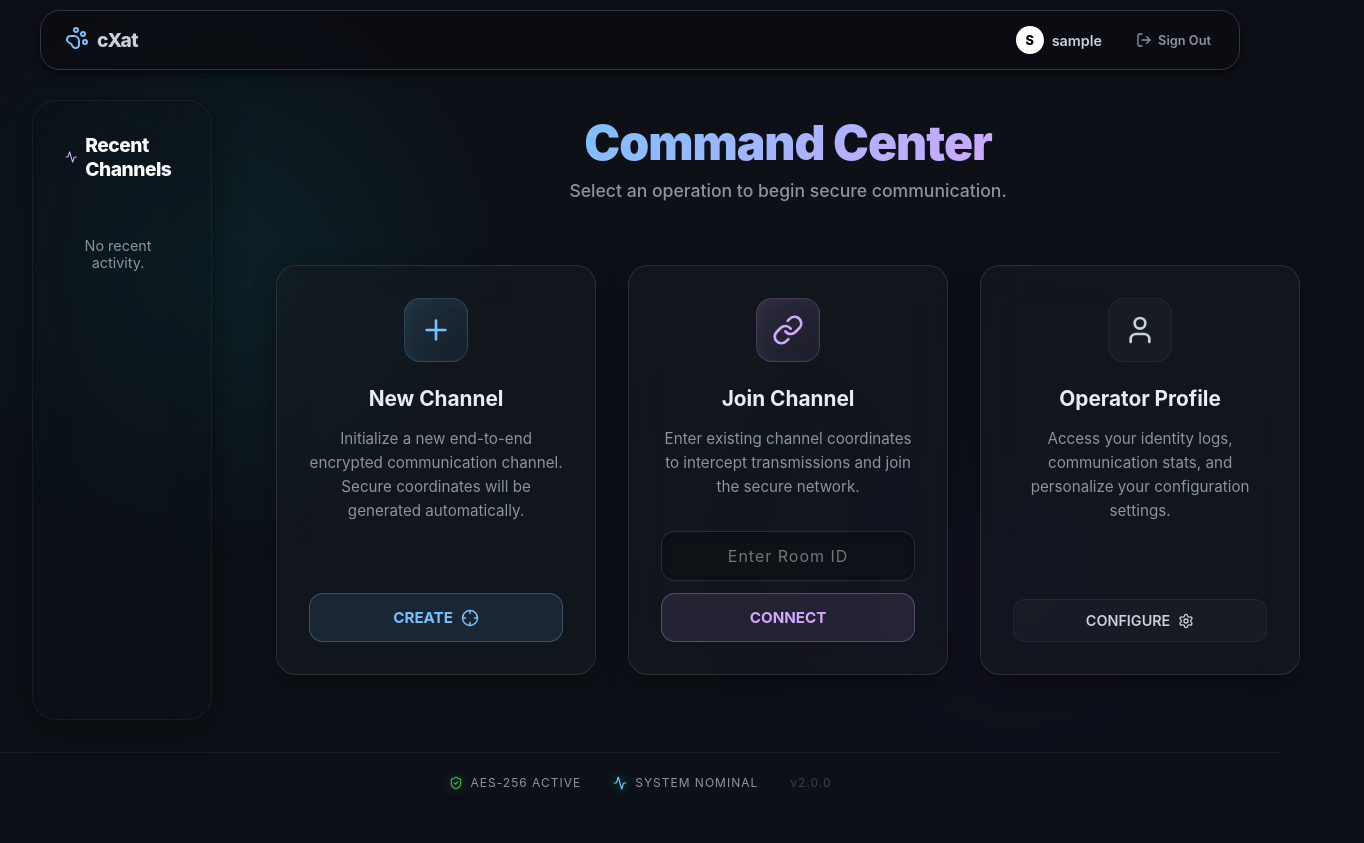
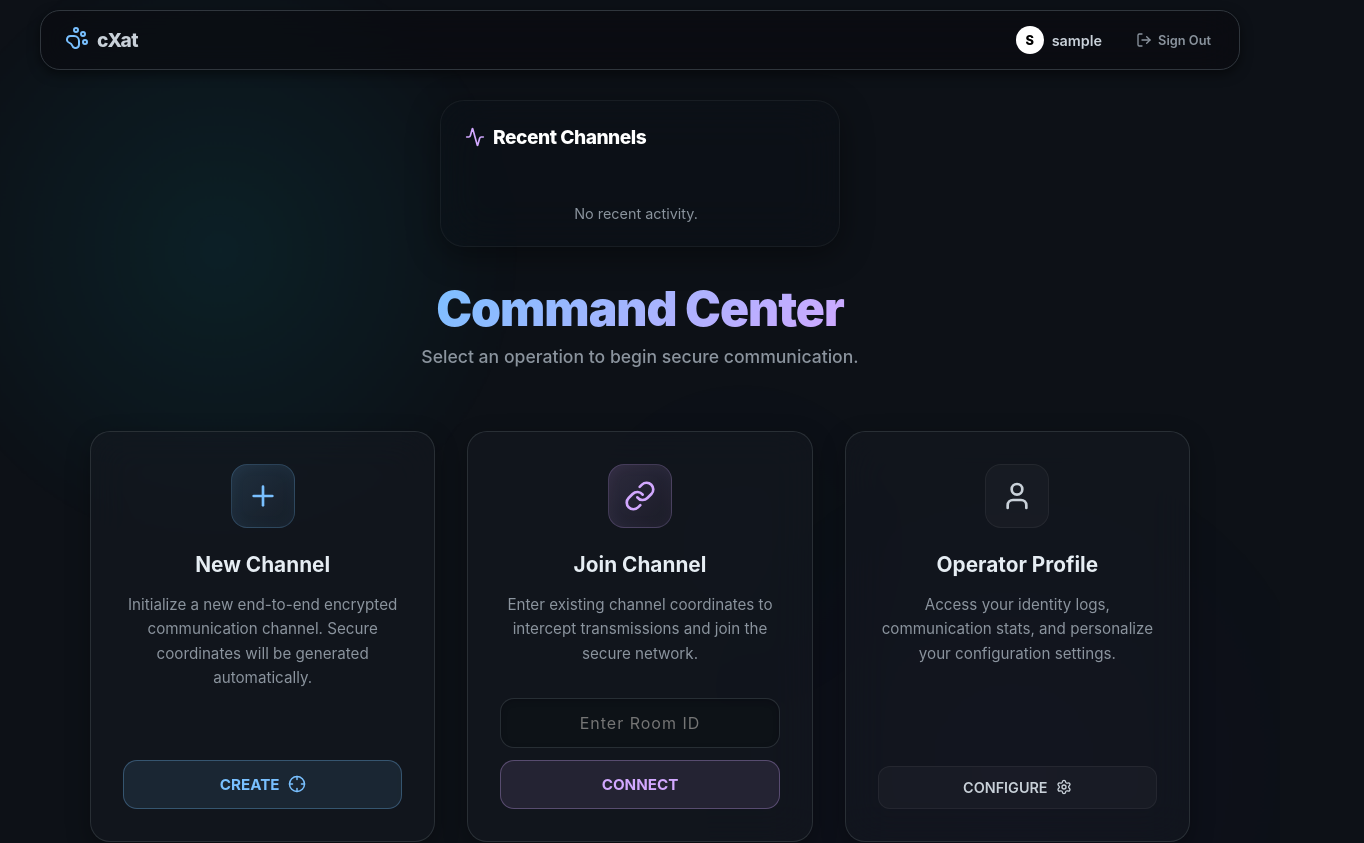
Before and after one commit to anket08/cXat_host, a React (Vite) app in the folder frontend/: page /lobby in a window 1280 px wide. Shown: the top 843 px of the page, 1364 px wide, since content can reach past the window. Before the commit the page ends 812 px from the top, so only its background shows below. Built offline with nearby package versions, Linux system fonts and the light colour scheme; sample sign-in values are in the browser's storage; the HTML template or start-up script is replaced by a standard one.

Commit message:
mapped bk

```diff
--- a/frontend/src/components/Chat.jsx
+++ b/frontend/src/components/Chat.jsx
@@ -58,7 +58,7 @@ const Chat = ({ user, activeRoom: propActiveRoom, onLeaveRoom }) => {
                     return [...prev, message];
                 });
 
-                const isMe = String(message.senderId) === String(user.id) || String(message.senderId) === String(user.username);
+                const isMe = String(message.senderId) === String(user.id);
                 if (!isMe) {
                     client.send("/app/read", {}, JSON.stringify({ roomId: activeRoom, userId: user.id }));
                 }
@@ -82,7 +82,7 @@ const Chat = ({ user, activeRoom: propActiveRoom, onLeaveRoom }) => {
                 setMessages(res.data);
 
                 const hasUnreadFromOthers = res.data.some(m => {
-                    const isMe = String(m.senderId) === String(user.id) || String(m.senderId) === String(user.username);
+                    const isMe = String(m.senderId) === String(user.id);
                     return !m.read && !isMe;
                 });
                 if (hasUnreadFromOthers && stompClientRef.current?.connected) {
@@ -93,8 +93,13 @@ const Chat = ({ user, activeRoom: propActiveRoom, onLeaveRoom }) => {
     };
 
     const sendMessage = () => {
-        if (!input.trim() || !isConnected) return;
-        const payload = { roomId: activeRoom, senderId: user.username, content: input.trim() };
+        console.log("SEND_MESSAGE_TRIGGERED", { input: input.trim(), isConnected });
+        if (!input.trim() || !isConnected) {
+            console.log("SEND_MESSAGE_BLOCKED", { emptyInput: !input.trim(), notConnected: !isConnected });
+            return;
+        }
+        const payload = { roomId: activeRoom, senderId: user.id, content: input.trim() };
+        console.log("SEND PAYLOAD:", payload);
         stompClientRef.current.send("/app/chat", {}, JSON.stringify(payload));
         setInput("");
     };
@@ -168,7 +173,7 @@ const Chat = ({ user, activeRoom: propActiveRoom, onLeaveRoom }) => {
 
                 <AnimatePresence>
                     {messages.map((msg, idx) => {
-                        const isMe = String(msg.senderId) === String(user.id) || String(msg.senderId) === String(user.username);
+                        const isMe = String(msg.senderId) === String(user.id);
                         return (
                             <motion.div
                                 key={msg.id || idx}
--- a/frontend/src/components/Lobby.jsx
+++ b/frontend/src/components/Lobby.jsx
@@ -95,19 +95,20 @@ const Lobby = ({ user, onJoinRoom, onLogout }) => {
                 />
             </div>
 
-            <div style={{ display: 'flex', flex: 1, width: '100%', zIndex: 10 }}>
-                {/* Sidebar */}
+            <div style={{ display: 'flex', flexDirection: 'column', flex: 1, width: '100%', zIndex: 10 }}>
+                {/* Responsive container for sidebar and main content */}
+                <div style={{ display: 'flex', flexDirection: 'column', padding: '0 5%', gap: '2rem' }}>
                     {/* Sidebar */}
                     <aside style={{
-                    width: '320px',
-                    margin: '0 0 2rem 2rem',
+                        width: '100%',
+                        maxWidth: '400px',
+                        margin: '0 auto',
                         borderRadius: '24px',
-                    padding: '2rem',
+                        padding: '1.5rem',
                         display: 'flex',
                         flexDirection: 'column',
-                    height: 'calc(100vh - 180px)',
-                    position: 'sticky',
-                    top: '100px',
+                        height: 'auto',
+                        maxHeight: '300px',
                         background: 'rgba(13, 17, 23, 0.3)',
                         backdropFilter: 'blur(24px)',
                         WebkitBackdropFilter: 'blur(24px)',
@@ -136,14 +137,14 @@ const Lobby = ({ user, onJoinRoom, onLogout }) => {
                         </div>
                     </aside>
 
-                <main style={{ flex: 1, display: 'flex', flexDirection: 'column', alignItems: 'center', justifyContent: 'center', padding: '0 5% 4rem 5%' }}>
+                    <main style={{ flex: 1, display: 'flex', flexDirection: 'column', alignItems: 'center', justifyContent: 'center', paddingBottom: '4rem', width: '100%' }}>
 
                         <div style={{ textAlign: 'center', marginBottom: '4rem' }}>
                             <h2 style={{ fontSize: '3rem', fontWeight: '900', marginBottom: '0.5rem', letterSpacing: '-1px' }} className="gradient-text">Command Center</h2>
                             <p style={{ color: 'var(--text-muted)', fontSize: '1.1rem', fontWeight: '500' }}>Select an operation to begin secure communication.</p>
                         </div>
 
-                    <div style={{ display: 'grid', gridTemplateColumns: 'repeat(auto-fit, minmax(320px, 1fr))', gap: '2rem', width: '100%', maxWidth: '1100px', alignItems: 'stretch' }}>
+                        <div style={{ display: 'grid', gridTemplateColumns: 'repeat(auto-fit, minmax(280px, 1fr))', gap: '2rem', width: '100%', maxWidth: '1100px', alignItems: 'stretch' }}>
 
                             {/* Create Room Card */}
                             <motion.div initial={{ opacity: 0, y: 20 }} animate={{ opacity: 1, y: 0 }} transition={{ duration: 0.5 }}
@@ -220,6 +221,7 @@ const Lobby = ({ user, onJoinRoom, onLogout }) => {
                         </div>
                     </main>
                 </div>
+            </div>
 
             {/* Footer */}
             <footer style={{ height: '60px', display: 'flex', alignItems: 'center', justifyContent: 'center', gap: '2rem', borderTop: '1px solid rgba(255,255,255,0.05)', background: 'transparent', zIndex: 10 }}>
--- a/frontend/src/index.css
+++ b/frontend/src/index.css
@@ -72,6 +72,27 @@ select {
 
 ::-webkit-scrollbar-thumb:hover {
   background: linear-gradient(to bottom, transparent, #a5d6ff, #e2c5ff);
+}
+
+@media (min-width: 1024px) {
+  .lobby-container {
+    flex-direction: row !important;
+    align-items: flex-start;
+    padding: 0 4% !important;
+    max-width: 1600px;
+    margin: 0 auto;
+    gap: 4rem !important;
+  }
+
+  .lobby-sidebar {
+    position: sticky;
+    top: 100px;
+    height: calc(100vh - 180px);
+    max-height: none;
+    margin: 0;
+    flex-shrink: 0;
+    width: 320px !important;
+  }
 }
 
 /* Global Navbar */
```
Also changed, not shown: 2 other files (tests, documents, lock files or other folders). Lines whose indentation alone changed are shown as unchanged.
